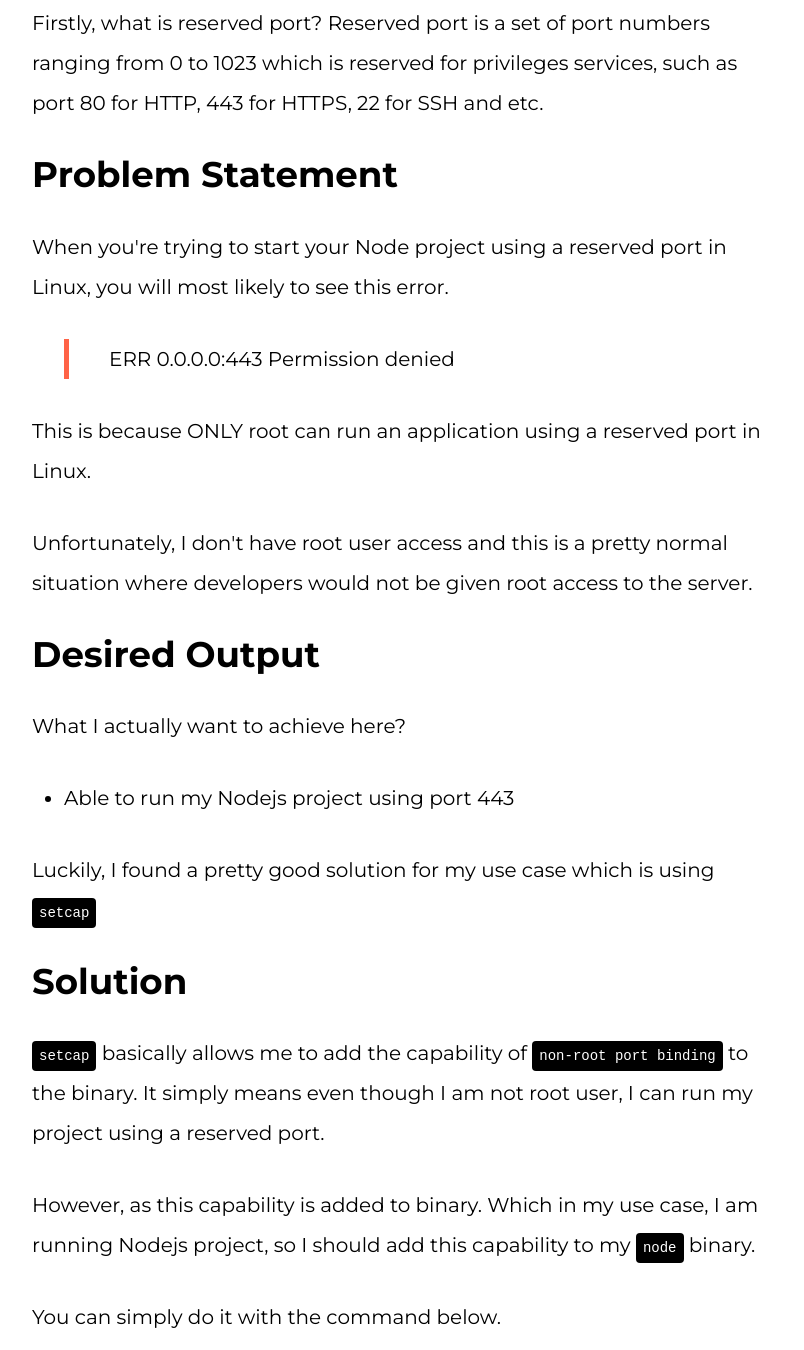
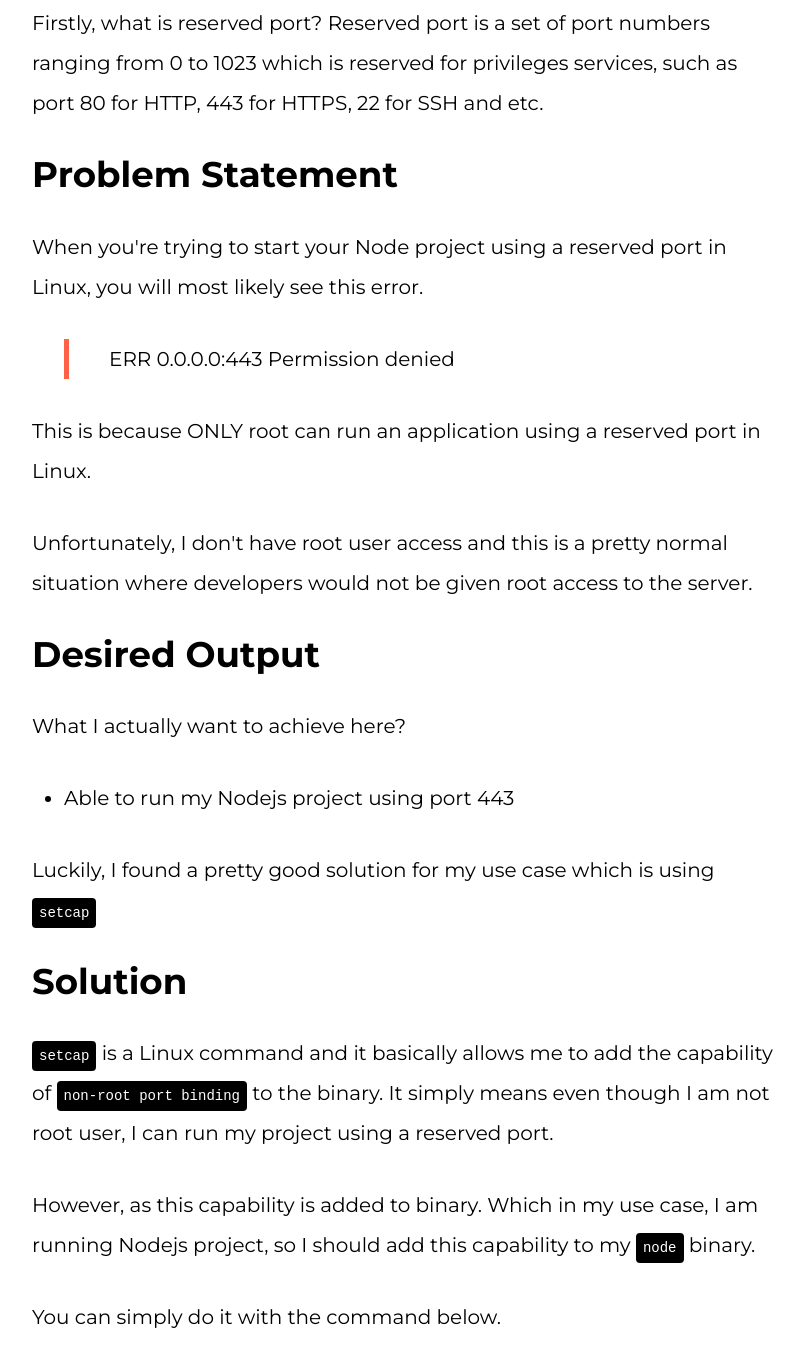
Before and after one commit to tlcheah2/tekloon.tech, a Gatsby site: page /run-node-project-reserved-port in a window 1280 px wide. Shown: the part 657-2007 px from the top of the page, without its empty margins (232-1036 px from the left). Built offline with nearby package versions, Linux system fonts and the light colour scheme; Gatsby itself is replaced by a stand-in of ours; some packages are replaced by stand-ins of ours.

Commit message:
Fix some grammar mistake

```diff
--- a/src/pages/run-node-project-reserved-port.md
+++ b/src/pages/run-node-project-reserved-port.md
@@ -13,7 +13,7 @@ Firstly, what is reserved port? Reserved port is a set of port numbers ranging f
 
 ## Problem Statement
 
-When you're trying to start your Node project using a reserved port in Linux, you will most likely to see this error.
+When you're trying to start your Node project using a reserved port in Linux, you will most likely see this error.
 
 > ERR 0.0.0.0:443 Permission denied
 
@@ -31,7 +31,7 @@ Luckily, I found a pretty good solution for my use case which is using `setcap`
 
 ## Solution
 
-`setcap` basically allows me to add the capability of `non-root port binding` to the binary. It simply means even though I am not root user, I can run my project using a reserved port.
+`setcap` is a Linux command and it basically allows me to add the capability of `non-root port binding` to the binary. It simply means even though I am not root user, I can run my project using a reserved port.
 
 However, as this capability is added to binary. Which in my use case, I am running Nodejs project, so I should add this capability to my `node` binary.
 
```
